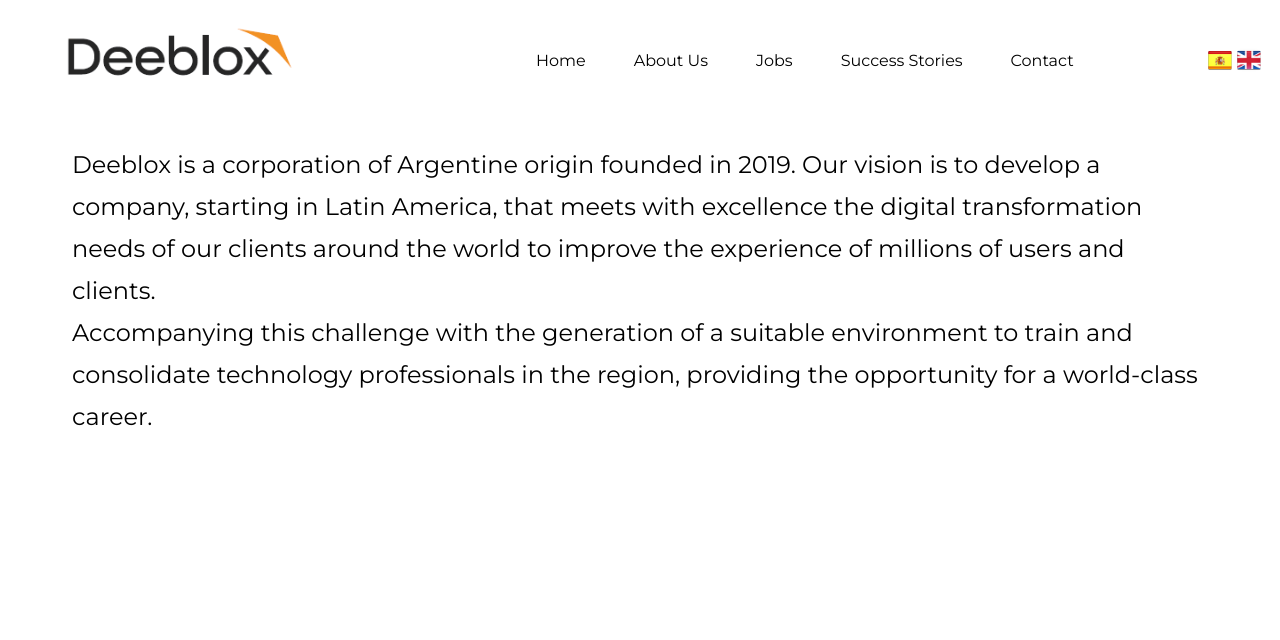
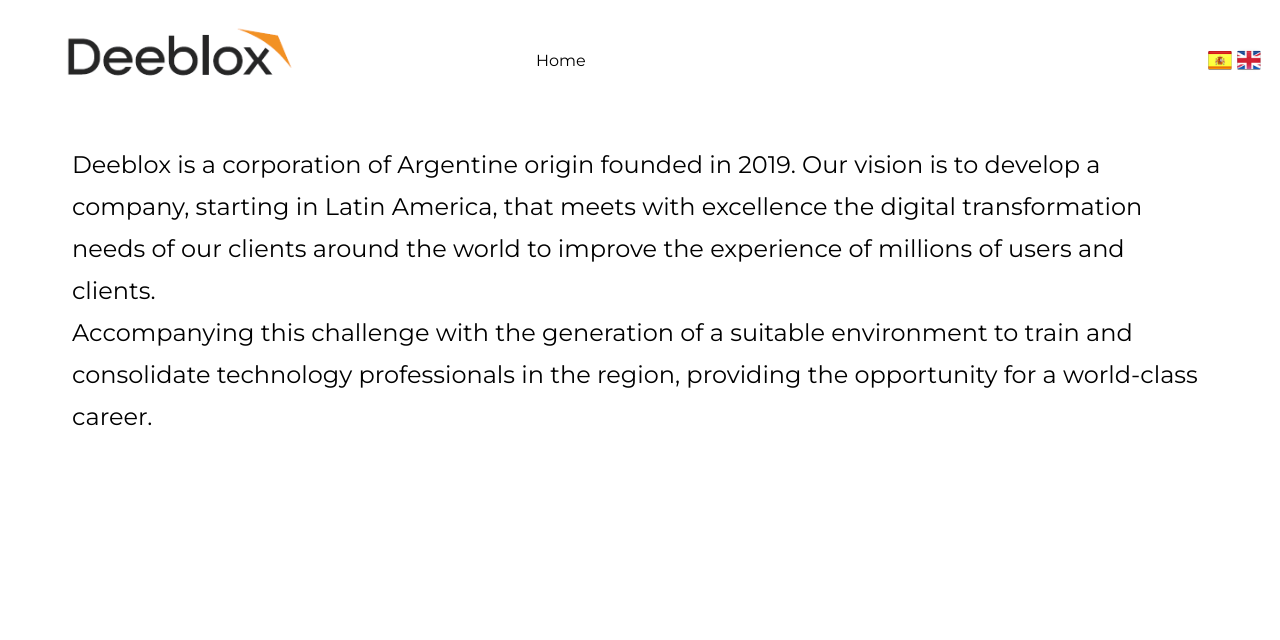
Before and after one commit to slave-of-the-code/deeblox-app, a React app: page /more-info in a window 1280 px wide. Shown: the top 640 px of the page. Built offline with nearby package versions, Linux system fonts and the light colour scheme.

Commit message:
Improvements to  the options on the header

```diff
--- a/public/locales/en/translation.json
+++ b/public/locales/en/translation.json
@@ -7,11 +7,11 @@
          "data" : "Subscribe to receive our news, insights, and event invitations. All Rights Reserved - Deeblox 2020"
     },
     "nav": [
-        { "title": "Home", "href": "/" },
-        { "title": "About Us", "href": "#aboutUs" },
-        { "title": "Jobs", "href": "#jobs" },
-        { "title": "Success Stories", "href": "#successStories" },
-        { "title": "Contact", "href": "#contact" }
+        { "key": "home", "title": "Home", "href": "/" },
+        { "key": "aboutUs", "title": "About Us", "href": "#aboutUs" },
+        { "key": "jobs", "title": "Jobs", "href": "#jobs" },
+        { "key": "successStories", "title": "Success Stories", "href": "#successStories" },
+        { "key": "contact", "title": "Contact", "href": "#contact" }
     ],
     "socialNetwork":[
         { "name" : "Facebook", "url":"https://www.facebook.com/" },
--- a/public/locales/sp/translation.json
+++ b/public/locales/sp/translation.json
@@ -7,11 +7,11 @@
          "data" : "Suscríbete para recibir nuestras noticias, perspectivas e invitaciones a eventos. Todos los Derechos Reservados - Deeblox 2020"
     },
     "nav": [
-        { "title": "Home", "href": "/" },
-        { "title": "Nosotros", "href": "#aboutUs" },
-        { "title": "Trabajos", "href": "#jobs" },
-        { "title": "Casos de Exito", "href": "#successStories" },
-        { "title": "Contacto", "href": "#contact" }
+        { "key": "home", "title": "Home", "href": "/" },
+        { "key": "aboutUs", "title": "Nosotros", "href": "#aboutUs" },
+        { "key": "jobs", "title": "Trabajos", "href": "#jobs" },
+        { "key": "successStories", "title": "Casos de Exito", "href": "#successStories" },
+        { "key": "contact", "title": "Contacto", "href": "#contact" }
     ],
     "socialNetwork":[
         { "name" : "Facebook", "url":"https://www.facebook.com/" },
--- a/src/DeebloxApp.js
+++ b/src/DeebloxApp.js
@@ -12,7 +12,7 @@
       <Layout>
         <Switch>
           <Route exact path="/" component={Home} />
-          <Route path="/more-info">
+          <Route exact path="/more-info">
             <>
               <MoreInfo />
             </>
--- a/src/layout/header/Header.scss
+++ b/src/layout/header/Header.scss
@@ -157,6 +157,9 @@
           &:hover {
             background: var(--color-white);
             color: var(--color-orange-dark);
+            > a {
+              transform: translateY(0);
+            }
           }
 
           > a {
--- a/src/layout/header/Navegation.js
+++ b/src/layout/header/Navegation.js
@@ -1,36 +1,43 @@
 import React from 'react';
-import { Link } from 'react-router-dom';
+import { Link, useLocation } from 'react-router-dom';
 import { useTranslation } from 'react-i18next';
 import i18n from 'i18n';
 
 const Navegation = ({ showLinks, setShow }) => {
   const { t } = useTranslation();
   const links = i18n.t('nav', { returnObjects: true });
-  const $body = document.querySelector('body');
 
   const toggleMenu = (e) => {
     setShow((s) => !s);
-
+    const $body = document.querySelector('body');
     $body.classList.remove('overflow-hidden');
   };
+
+  const { pathname } = useLocation();
+  const options = links.filter((link) => {
+    return (
+      (pathname === '/' && link.key !== 'home') ||
+      (pathname === '/more-info' && link.key === 'home')
+    );
+  });
 
   return (
     <>
       <ul className={showLinks ? 'navigation --active' : 'navigation'}>
-        {links.map((link, index) => {
-          if (link.href.indexOf('#') < 0) {
+        {options.map((op) => {
+          if (op.href.indexOf('#') < 0) {
             return (
-              <li key={index}>
-                <Link to={link.href} onClick={toggleMenu}>
-                  {t(link.title)}
+              <li key={op.key}>
+                <Link to={op.href} onClick={toggleMenu}>
+                  {t(op.title)}
                 </Link>
               </li>
             );
           } else {
             return (
-              <li key={index}>
-                <a href={link.href} onClick={toggleMenu}>
-                  {t(link.title)}
+              <li key={op.key}>
+                <a href={op.href} onClick={toggleMenu}>
+                  {t(op.title)}
                 </a>
               </li>
             );
--- a/src/layout/home/Home.js
+++ b/src/layout/home/Home.js
@@ -5,31 +5,6 @@
 import Contact from 'pages/contact/Contact';
 
 const Home = () => {
-  const options = document.querySelectorAll('#header > .header__navigation .navigation > li');
-  options.forEach((option) => {
-    const a = option.innerHTML;
-    if (a === '<a href="/">Home</a>') {
-      option.setAttribute('style', 'display:none');
-    } else {
-      option.removeAttribute('style');
-    }
-  });
-
-  // const [options, handleOptionChange] = useOptions();
-
-  // useEffect(() => {
-  //   for (const key in options) {
-  //     if (options.hasOwnProperty(key)) {
-  //       options[key] = true;
-  //     }
-  //   }
-
-  //   handleOptionChange(options);
-  //   // return () => {
-  //   //   cleanup
-  //   // }
-  // }, [handleOptionChange, options]);
-
   return (
     <>
       <AboutUs />
--- a/src/pages/moreInfo/MoreInfo.js
+++ b/src/pages/moreInfo/MoreInfo.js
@@ -7,35 +7,6 @@
 const MoreInfo = () => {
   const { t } = useTranslation();
   const t_paragraph = i18n.t('moreInfo.paragraph', { returnObjects: true });
-
-  const options = document.querySelectorAll('#header > .header__navigation .navigation > li');
-  options.forEach((option) => {
-    const a = option.innerHTML;
-    if (a !== '<a href="/">Home</a>') {
-      option.setAttribute('style', 'display:none');
-    }
-  });
-
-  // const [options, handleOptionChange] = useOptions();
-
-  // useEffect(() => {
-  //   for (const key in options) {
-  //     if (options.hasOwnProperty(key)) {
-  //       if (key === 'home') {
-  //         options[key] = true;
-  //       } else {
-  //         options[key] = false;
-  //       }
-  //     }
-  //   }
-
-  //   handleOptionChange(options);
-  //   // return () => {
-  //   //   cleanup
-  //   // }
-  // }, [handleOptionChange, options]);
-
-  console.log('more info');
 
   return (
     <section id="moreInfo">
```
